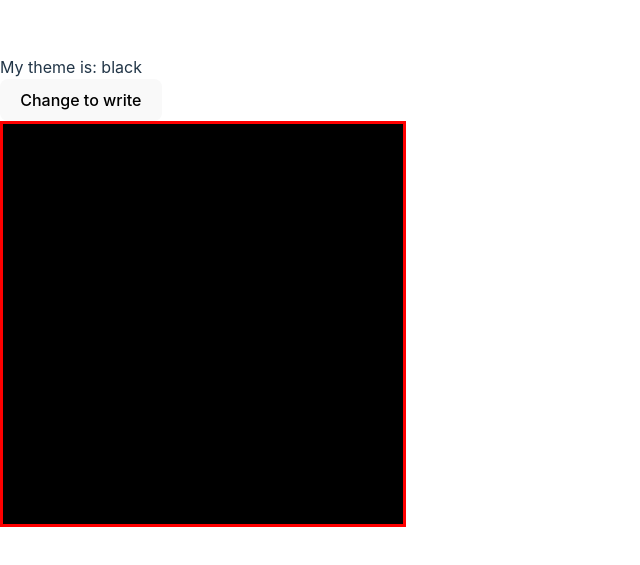
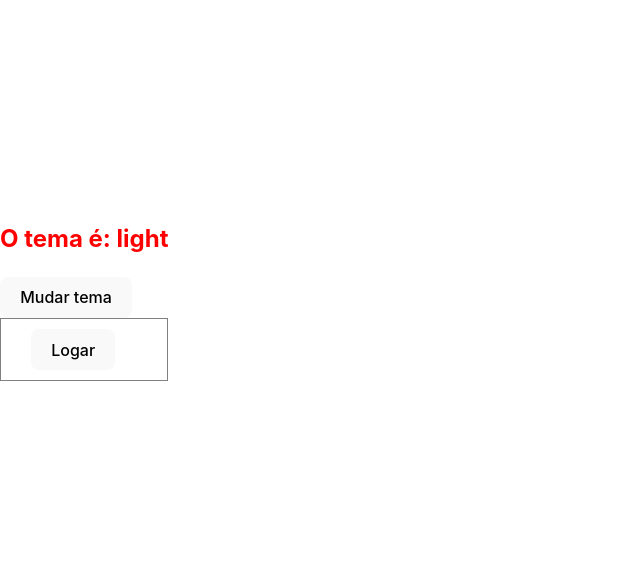
Before and after one commit to johndiegodeoliveirasilva/react-course, a React (Vite) app: page / in a window 1280 px wide. Shown: the part 109-674 px from the top of the page, without its empty margins (0-640 px from the left). Built offline with nearby package versions, Linux system fonts and the light colour scheme.

Commit message:
refactor: replace theme context with a new context provider and implement user authentication

```diff
--- a/src/App.tsx
+++ b/src/App.tsx
@@ -1,21 +1,16 @@
-import { createContext, useState } from "react";
+import { ContextProvider } from "./contexts/Context";
 import { Button } from "./components/Button";
-import { Card } from "./components/Card";
-
-type ThemeContextType = {
-  theme: string,
-  setTheme: (theme: string) => void
-}
-
-export const ThemeContext = createContext<ThemeContextType>({theme: '', setTheme: () => {}})
+import { AuthCard } from "./components/AuthCard";
 
 const App = () => {
-  const [theme, setTheme] = useState('black')
   return (
-   <ThemeContext.Provider value={{theme, setTheme}}>
-      <Button />
-      <Card />
-   </ThemeContext.Provider>
+    <ContextProvider>
+      <Button/>
+
+      <div style={{border: '1px solid gray', padding: '10px 30px' }}>
+        <AuthCard/>
+      </div>
+    </ContextProvider>
   );
 }
 
--- /dev/null
+++ b/src/components/AuthCard.tsx
@@ -0,0 +1,28 @@
+import { useContext } from "react"
+import { Context } from "../contexts/Context"
+
+export const AuthCard = () => {
+  const { state, dispatch } = useContext(Context)
+
+  const user = state.user.user
+
+  const handleSignIn = () => dispatch({ type: 'SIGNIN', payload: { user: {id: 1, name: 'Gabriel Fernate'} } })
+  const handleSignOut = () => dispatch({ type: 'SIGNOUT' })
+
+  return (
+    <div>
+      {user ?
+      <>
+      <div>
+        ID: {user.id} <br />
+        Nome: {user.name}
+      </div>
+      <button onClick={handleSignOut}>Deslogar</button>
+      </>
+      :
+      <>
+      <button onClick={handleSignIn}>Logar</button>
+      </>}
+    </div>
+  )
+}
--- a/src/components/Button.tsx
+++ b/src/components/Button.tsx
@@ -1,21 +1,20 @@
 import { useContext } from "react"
-import { ThemeContext } from "../App"
+import { Context } from "../contexts/Context"
 
 export const Button = () => {
-  const { theme, setTheme}  = useContext(ThemeContext)
+  const { state, dispatch } = useContext(Context)
 
+  const handleClick = () => {
+    if (state.theme.theme === 'light') {
+      dispatch({ type: 'CHANGE_THEME', payload: 'dark' })
+    } else {
+      dispatch({ type: 'CHANGE_THEME', payload: 'light' })
+    }
+  }
   return (
     <div>
-      <div>
-        My theme is: {theme}
-      </div>
-      {theme == 'black' ?
-        <button onClick={() => setTheme('white')}>Change to write</button> :
-        <button onClick={() => setTheme('black')}>Change to dark</button>
-      }
-
-
-
+      <h2 style={{background: state.theme.theme == 'light' ? 'white' : 'black', color: 'red'}}>O tema é: {state.theme.theme}</h2>
+      <button onClick={handleClick}>Mudar tema</button>
     </div>
   )
 }
--- a/src/components/Card.tsx
+++ /dev/null
@@ -1,11 +0,0 @@
-import { useContext } from "react"
-import { ThemeContext } from "../App"
-
-export const Card = () => {
-  const { theme} = useContext(ThemeContext)
-  return (
-    <div>
-      <div style={{ background: theme, height: 400, width: 400, border: `solid red`}}></div>
-    </div>
-  )
-}
--- /dev/null
+++ b/src/contexts/Context.tsx
@@ -0,0 +1,25 @@
+import { createContext, ReactNode, useReducer } from "react";
+import { ActionType, InitialState, InitialStateType, Reducers } from "./config";
+
+type Props = {
+  children: ReactNode
+}
+
+type ContextType = {
+  state: InitialStateType
+  dispatch: React.Dispatch<ActionType>
+}
+
+export const Context = createContext<ContextType>({
+  state: InitialState,
+  dispatch: () => null
+})
+
+export const ContextProvider = ({ children}: Props) => {
+  const [state, dispatch] = useReducer(Reducers, InitialState)
+  return (
+    <Context.Provider value={{ state, dispatch }}>
+      {children}
+    </Context.Provider>
+  )
+}
--- /dev/null
+++ b/src/contexts/config.ts
@@ -0,0 +1,20 @@
+import { ThemeAction } from "../types/ThemReducer"
+import { UserAction } from "../types/UserReducer"
+import { themeInitialState, themeReducer } from "./reducers/themeReducer"
+import { userInicialState, userReducer } from "./reducers/userReducer"
+
+// Exporting all initial states
+export const InitialState = {
+  theme: themeInitialState,
+  user: userInicialState
+}
+
+// Exporting all reducers
+export const Reducers = (state: InitialStateType, action: ActionType) => ({
+  theme: themeReducer(state.theme, action),
+  user: userReducer(state.user, action)
+})
+
+// Exporting all types
+export type InitialStateType = typeof InitialState
+export type ActionType = ThemeAction | UserAction
--- /dev/null
+++ b/src/contexts/reducers/themeReducer.ts
@@ -0,0 +1,15 @@
+import { ThemeState } from "../../types/ThemReducer";
+import { ActionType } from "../config";
+
+export const themeInitialState: ThemeState = {
+  theme: 'light'
+}
+
+export const themeReducer = (state: ThemeState, action: ActionType): ThemeState => {
+  switch (action.type) {
+    case 'CHANGE_THEME':
+      return { theme: action.payload }
+    default:
+      return state
+  }
+}
--- /dev/null
+++ b/src/contexts/reducers/userReducer.ts
@@ -0,0 +1,19 @@
+import { UserState } from "../../types/UserReducer";
+import { ActionType } from "../config";
+
+export const userInicialState: UserState = {
+  user: null,
+}
+
+export const userReducer = (state: UserState, action: ActionType): UserState => {
+  switch (action.type) {
+    case 'SIGNIN':
+      return action.payload
+
+    case 'SIGNOUT':
+      return userInicialState
+
+      default:
+      return state
+  }
+}
--- /dev/null
+++ b/src/types/ThemReducer.ts
@@ -0,0 +1,13 @@
+// Initial State
+export type ThemeState = {
+  theme: 'light' | 'dark'
+}
+
+// Actions
+type ChangeTheme = {
+  type: 'CHANGE_THEME',
+  payload: ThemeState['theme']
+}
+
+// Exporting all actions
+export type ThemeAction = ChangeTheme
--- /dev/null
+++ b/src/types/UserReducer.ts
@@ -0,0 +1,25 @@
+type User = {
+  id: number,
+  name: string
+}
+
+// Initial State
+export type UserState = {
+  user: {
+    id: number,
+    name: string,
+  } | null
+}
+
+// Actions
+type SignInUser = {
+  type: 'SIGNIN',
+  payload: { user: User }
+}
+
+type SignOutUser = {
+  type: 'SIGNOUT'
+}
+
+// Export all actions
+export type UserAction = SignInUser | SignOutUser;
```
